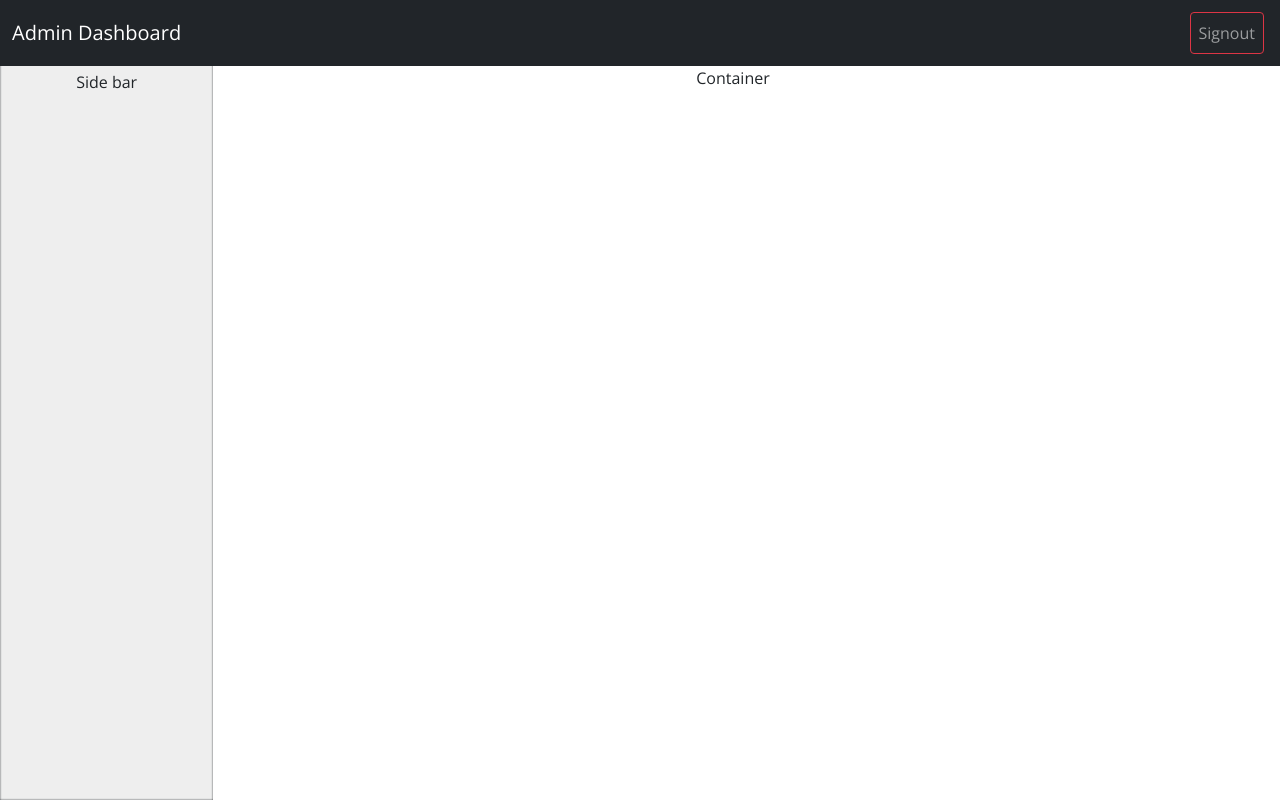
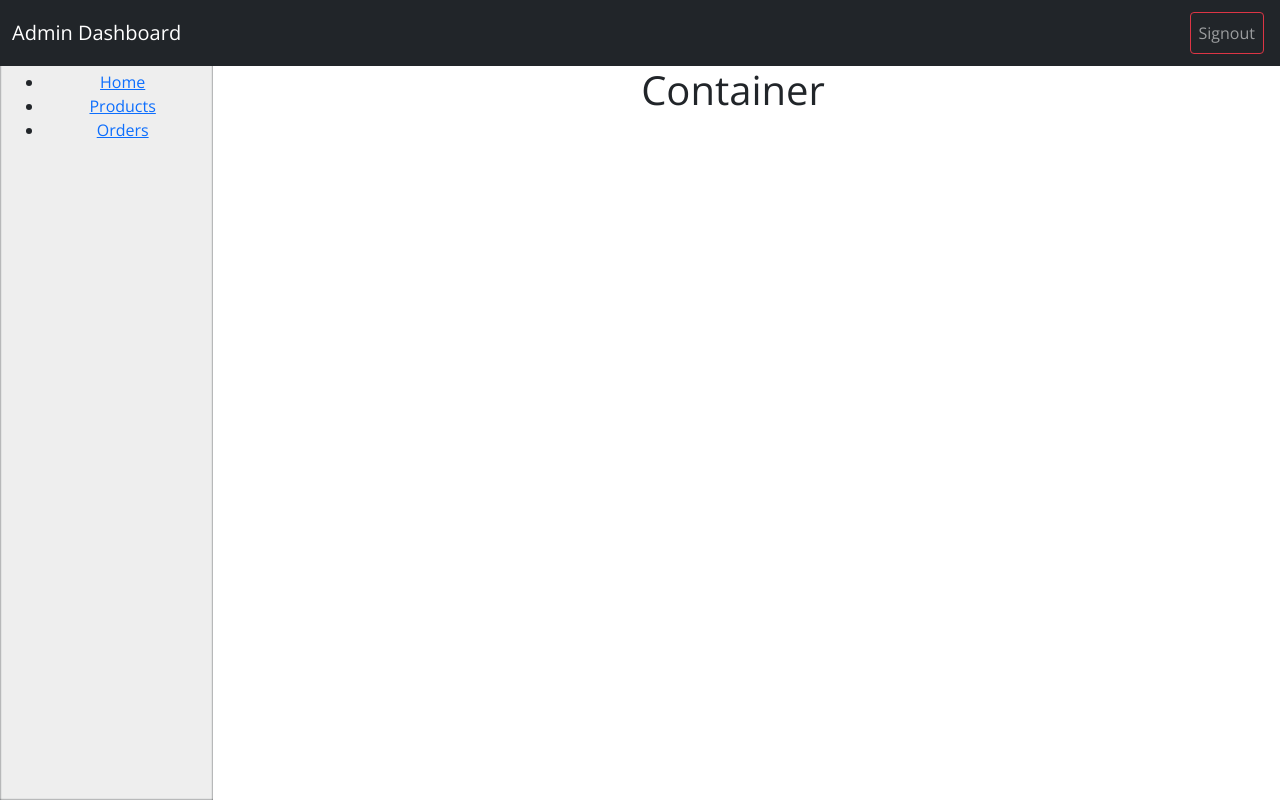
Before and after one commit to MedChouk/front-app-EC, a React (Create React App) app: page / in a window 1280 px wide. Built offline with nearby package versions, Linux system fonts and the light colour scheme; sample sign-in values are in the browser's storage.

Commit message:
add Signout & design Dashboard

```diff
--- a/src/App.js
+++ b/src/App.js
@@ -1,12 +1,16 @@
 import React, { useEffect  } from 'react';
 import './App.css';
 import Home from './containers/Home';
+import { Products } from './containers/Products';
+import { Orders } from './containers/Orders/index';
 import Signin from './containers/Signin';
 import Signup from './containers/Signup';
 import {Route, Switch } from 'react-router-dom';
 import PrivateRoute from './components/HOC/PrivateRoute';
 import { isUserLoggedIn } from './actions';
 import { useDispatch, useSelector } from 'react-redux';
+
+
 
 function App() {
 
@@ -17,12 +21,15 @@
     if(!auth.authenticate) {
       dispatch(isUserLoggedIn());
     }
+  // eslint-disable-next-line react-hooks/exhaustive-deps
   }, []);
 
   return (
     <div className="App">
         <Switch>
             <PrivateRoute path="/" exact component={Home} />
+            <PrivateRoute path="/products" exact component={Products} />
+            <PrivateRoute path="/orders" exact component={Orders} />
             <Route path="/signin" component={Signin}/>
             <Route path="/signup" component={Signup}/>
         </Switch>
--- a/src/actions/auth.actions.js
+++ b/src/actions/auth.actions.js
@@ -59,9 +59,18 @@
 
 export const signout = () => {
     return async dispatch => {
-        localStorage.clear();
-        dispatch({
-            type: authConstants.LOGOUT_REQUEST
-        });
+
+        dispatch({ type: authConstants.LOGOUT_REQUEST });
+        const res = await axios.post(`/admin/signout`);
+
+        if(res.status === 200){
+            localStorage.clear();
+            dispatch({ type: authConstants.LOGOUT_SUCCESS });
+        }else{
+            dispatch({
+                type: authConstants.LOGOUT_FAILURE,
+                payload: { error: res.data.error }
+            });
+        }
     }
 }
--- a/src/actions/constants.js
+++ b/src/actions/constants.js
@@ -3,6 +3,8 @@
     LOGIN_FAILURE: 'LOGIN_FAILURE',
     LOGIN_SUCCESS: 'LOGIN_SUCCESS',
     LOGOUT_REQUEST: 'LOGOUT_REQUEST',
+    LOGOUT_FAILURE: 'LOGOUT_FAILURE',
+    LOGOUT_SUCCESS: 'LOGOUT_SUCCESS'
 }
 
 export const userContants = {
--- a/src/components/Layout/index.js
+++ b/src/components/Layout/index.js
@@ -1,14 +1,33 @@
 import React from 'react';
 import Header from '../Header';
-import { Container } from 'react-bootstrap';
+import { Container, Row, Col } from 'react-bootstrap';
+import { NavLink } from 'react-router-dom';
 
 function Layout(props) {
     return (
         <>
             <Header />
-            <Container>
-                {props.children}
-            </Container>
+            {
+                props.sidebar ?
+                <Container fluid>
+                <Row>
+                  <Col md={2} className="sidebar">
+                    <ul>
+                      <li><NavLink to={`/`}>Home</NavLink></li>
+                      <li><NavLink to={`/products`}>Products</NavLink></li>
+                      <li><NavLink to={`/orders`}>Orders</NavLink></li>
+                    </ul>
+                  </Col>
+                  <Col md={10} style={{ marginLeft: 'auto' }}>
+                    {props.children}
+                  </Col>
+                </Row>
+              </Container>
+              :
+              <Container>
+                 {props.children}
+              </Container>
+            }
         </>
     )
 }
--- a/src/containers/Home/index.js
+++ b/src/containers/Home/index.js
@@ -1,19 +1,28 @@
 import React from 'react';
 import Layout from '../../components/Layout';
-import { Jumbotron, Row, Container, Col } from 'react-bootstrap';
+import { Row, Container, Col } from 'react-bootstrap';
 import './style.css';
-
+import { NavLink } from 'react-router-dom';
 
 
 function Home(props) {
   return (
     <Layout>
-      <Container fluid>
-        <Row>
-          <Col md={2} className="sidebar">Side bar</Col>
-          <Col md={10} style={{ marginLeft: 'auto' }}>Container</Col>
-        </Row>
+        <Container fluid>
+          <Row>
+            <Col md={2} className="sidebar">
+              <ul>
+                <li><NavLink to={`/`}>Home</NavLink></li>
+                <li><NavLink to={`/products`}>Products</NavLink></li>
+                <li><NavLink to={`/orders`}>Orders</NavLink></li>
+              </ul>
+            </Col>
+            <Col md={10} style={{ marginLeft: 'auto' }}>
+              <h1>Container</h1>
+            </Col>
+          </Row>
       </Container>
+
 {/*      <Jumbotron style={{padding: '3rem', margin:'1rem', background: '#f8f8f8'}} className="text-center">
             <h1>Welcome to Admin Dashboard</h1>
             <p>It is a long established fact that a reader will be distracted by the readable content of a page when looking at its layout. The point of using Lorem Ipsum is that it has a more-or-less normal distribution of letters, as opposed to using 'Content here, content here', making it look like readable English. Many desktop publishing packages and web page editors now use Lorem Ipsum as their default model text, and a sear</p>
--- /dev/null
+++ b/src/containers/Orders/index.js
@@ -0,0 +1,14 @@
+import React from 'react'
+import Layout from '../../components/Layout'
+
+/**
+* @author
+* @function Orders
+**/
+
+export const Orders = (props) => {
+  return(
+    <Layout sidebar><h1>Orders</h1></Layout>
+   )
+
+ }
--- /dev/null
+++ b/src/containers/Products/index.js
@@ -0,0 +1,14 @@
+import React from 'react'
+import Layout from '../../components/Layout'
+
+/**
+* @author
+* @function Products
+**/
+
+export const Products = (props) => {
+  return(
+    <Layout sidebar><h1>Products</h1></Layout>
+   )
+
+ }
--- a/src/helpers/axios.js
+++ b/src/helpers/axios.js
@@ -1,11 +1,13 @@
 import axios from 'axios';
 import { api } from '../urlConfig';
 
+const token = window.localStorage.getItem('token');
+
 const axiosIntance = axios.create({
     baseURL: api,
-/*     headers: {
-        'Authorization':''
-    } */
+    headers: {
+        'Authorization': token ? `Bearer ${token}` : ''
+    }
 });
 
 export default axiosIntance;
--- a/src/reducers/auth.reducers.js
+++ b/src/reducers/auth.reducers.js
@@ -10,7 +10,10 @@
         picture: ''
     },
     authenticate: false,
-    authenticating: false
+    authenticating: false,
+    loading: false,
+    error: null,
+    message: ''
 };
 
 // eslint-disable-next-line import/no-anonymous-default-export
@@ -36,7 +39,20 @@
             break;
         case authConstants.LOGOUT_REQUEST:
             state = {
+                ...state,
+                loading: true
+            }
+            break;
+        case authConstants.LOGOUT_SUCCESS:
+            state = {
                 ...initState
+            }
+            break;
+        case authConstants.LOGOUT_FAILURE:
+            state = {
+                ...state,
+                error: action.payload.error,
+                loading: false
             }
             break;
 
```
